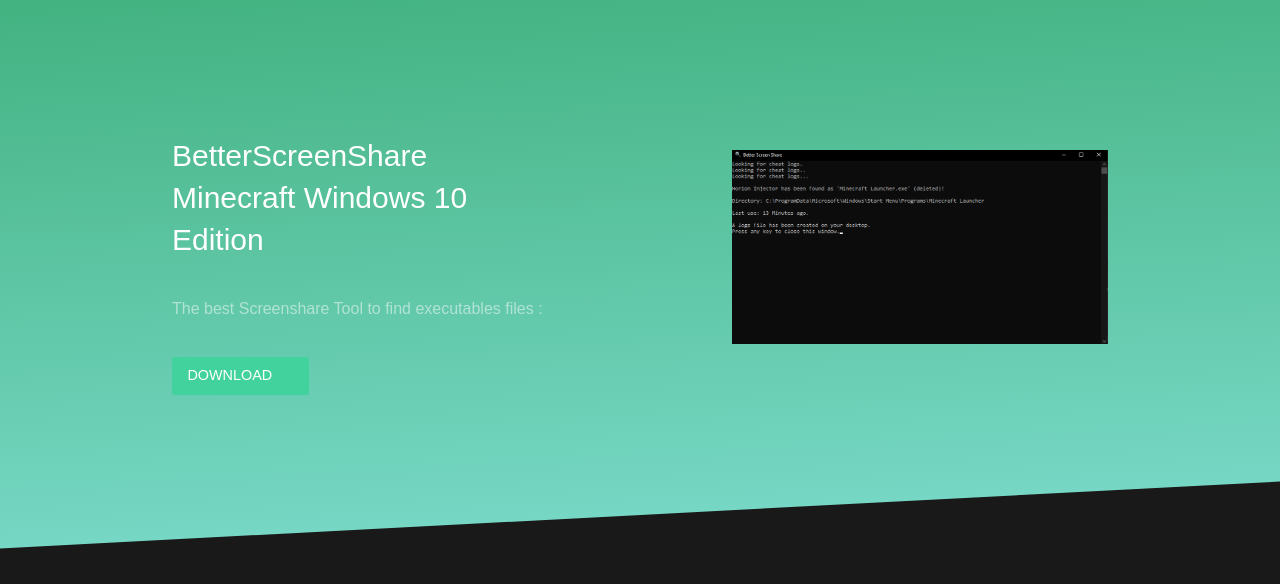
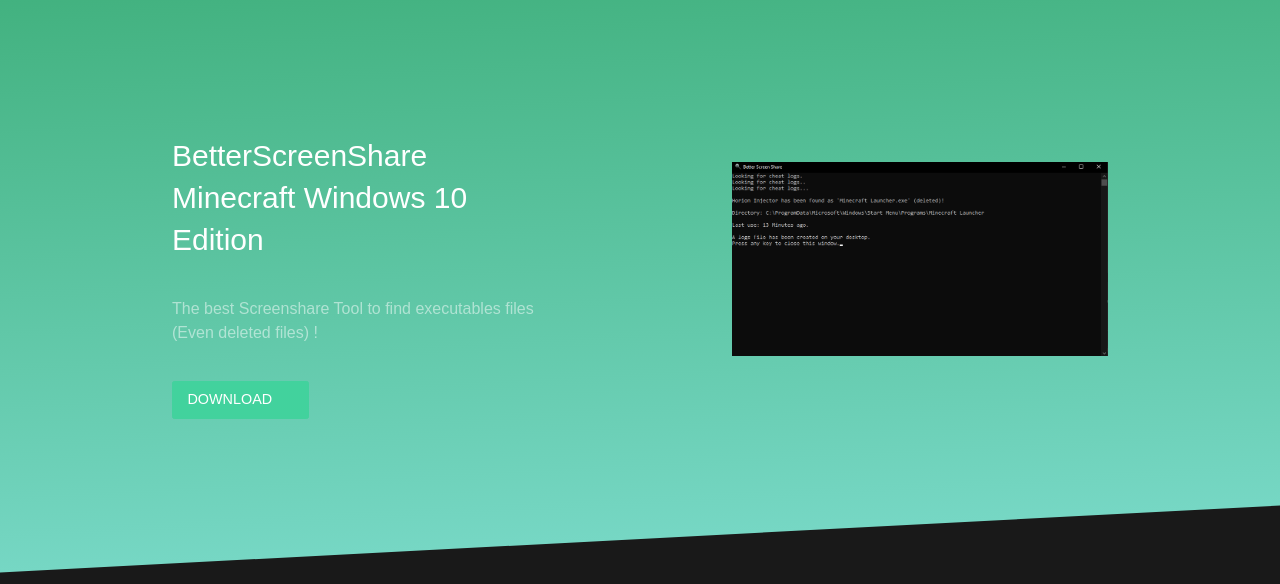
Before and after one commit to Ak79k/test, a plain HTML site: page index.html in a window 1280 px wide. Shown: the part 147-731 px from the top of the page. Drawn offline with Linux system fonts and the light colour scheme; some icons are missing; files whose address does not match are found by name; a web font is replaced by a local one.

Commit message:
Update index.html

```diff
--- a/index.html
+++ b/index.html
@@ -150,7 +150,7 @@
 							<h2 class="text-white font-weight-normal mb-4 mt-3 hero-title">
 								BetterScreenShare<br>Minecraft Windows 10 Edition
 							</h2>
-							<p class="mb-4 font-16 text-white-50"> The best Screenshare Tool to find executables files :</p>
+							<p class="mb-4 font-16 text-white-50"> The best Screenshare Tool to find executables files (Even deleted files) !</p>
 							<a href="https://dash.paladin.ac/" class="btn btn-success">DOWNLOAD <i class="mdi mdi-arrow-right ml-1"></i></a>
 						</div>
 					</div>
```
